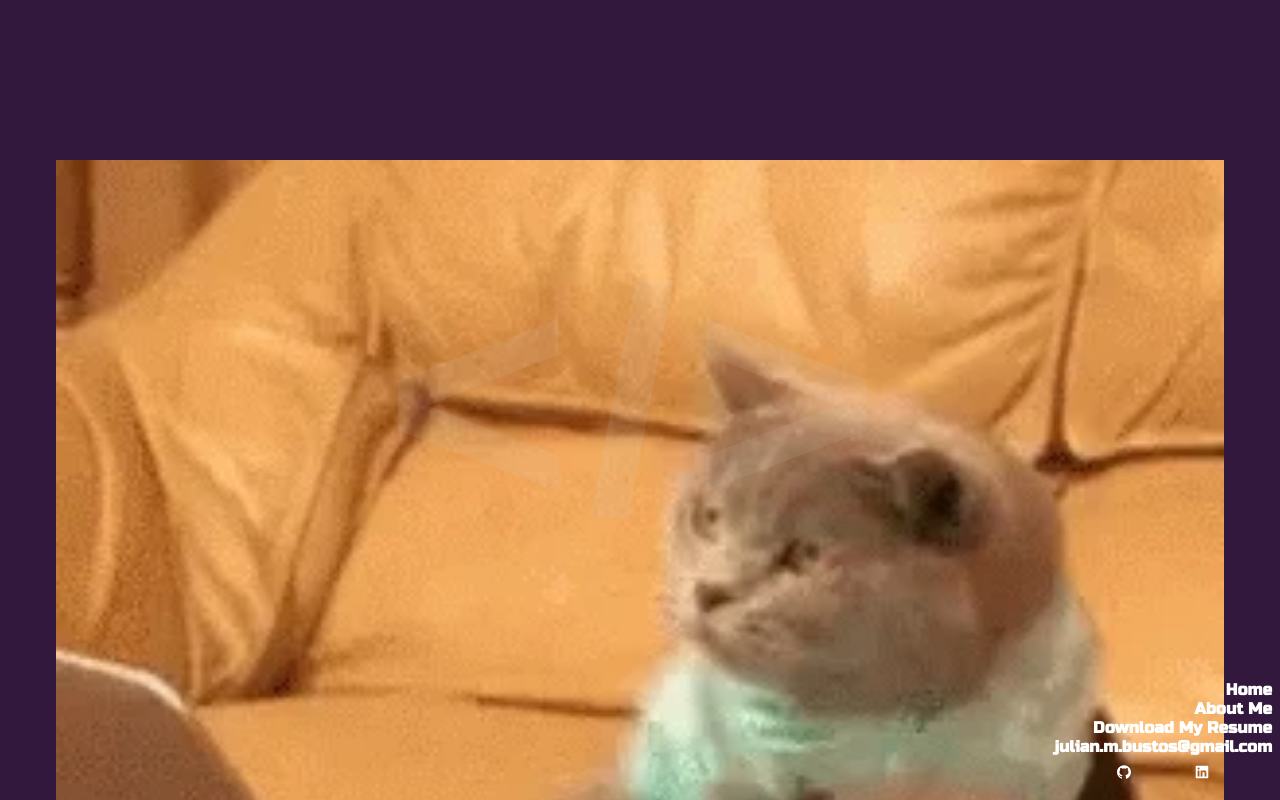
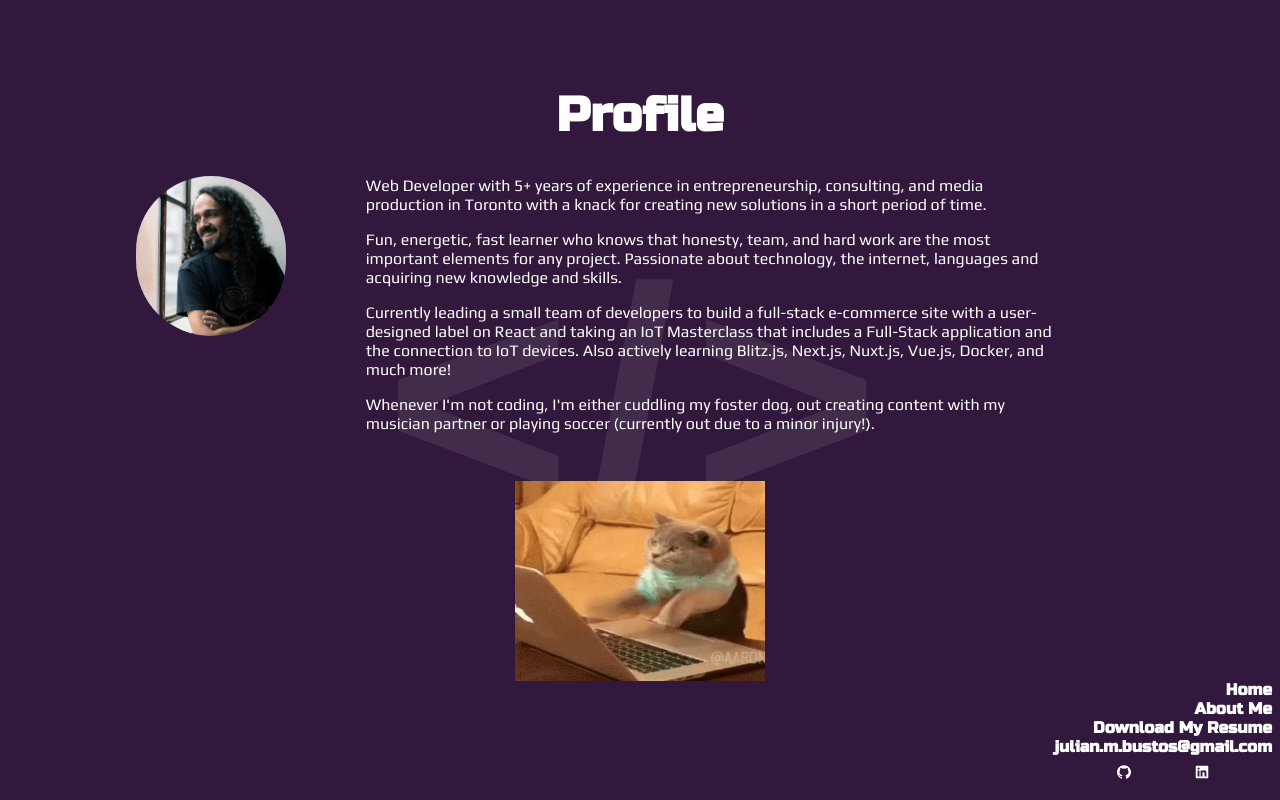
Before and after one commit to julimancan/julres, a Next.js app: page /about in a window 1280 px wide. Shown: the top 800 px of the page. Built offline with nearby package versions, Linux system fonts and the light colour scheme.

Commit message:
fixed about page and fixed the content of the porjects

```diff
--- a/components/ProjectModal.js
+++ b/components/ProjectModal.js
@@ -23,6 +23,7 @@ const ProjectModalContainer = styled.section`
     position: absolute;
     top: 2rem;
     left: 2rem;
+    font-size: 2rem;
   }
   .project-info {
     display: flex;
@@ -61,7 +62,7 @@ const ProjectModalContainer = styled.section`
       }
     }
   }
-  ${mediaQueries.desktop_up`
+  ${mediaQueries.desktop_medium_up`
     .project-info {
 
       flex-direction: row;
--- a/content/content.js
+++ b/content/content.js
@@ -131,7 +131,7 @@ export const projects = [
     name: "It’s My Wine",
     dates: " Sep.2020 (currently in progress)",
     description: [
-      "Leading a team of 3 developers in the building and implementation of an e-commerce site with a label customizer aimed at creating logic and solutions in line with our client&#x27;s goals, vision, and ethics.",
+      "Leading a team of 3 developers in the building and implementation of an e-commerce site with a label customizer aimed at creating logic and solutions in line with our client's goals, vision, and ethics.",
       "Designing the wireframe, peer programming the front-end of a Full Stack Application (built using React, Konva, Stripe, and emailjs), developing over 10 new features and implementing automatic emails."
     ],
     stack: [
@@ -148,7 +148,7 @@ export const projects = [
     name: "IoT MasterClass",
     dates: "April 2021 – (currently in progress)",
     description: [
-      "Building a Full Stack Application platform to connect custom IoT devices to customer&#x27;s devices where they choose from a list of premade templates that display and manage the information.",
+      "Building a Full Stack Application platform to connect custom IoT devices to customer's devices where they choose from a list of premade templates that display and manage the information.",
       "Developing the app with Vue, Nuxt, Express for the backend, and MongoDB as a database."
     ],
     stack: [
@@ -158,7 +158,7 @@ export const projects = [
     githubLinks: [
       "https://github.com/julimancan/iot-masterclass-fe",
     ],
-    imageLink: ""
+    imageLink: "/projectScreenshots/iotMaster.png"
   },
   {
     name: "ReForest",
@@ -178,24 +178,24 @@ export const projects = [
     ],
     imageLink: "https://github.com/lib3rate/which-bin-app/raw/master/public/images/ReadME/Euni.gif"
   },
-  {
-    name: "ReForest",
-    dates: "Aug. 2020 to Aug. 2020",
-    description: [
-      "Worked with 3 developers as part of our graduation project for Lighthouse Labs Web Development bootcamp, to build an ecologically friendly web app for waste management.",
-      "The app uses AWS Rekognition service to identify waste with photographs. The project was built using React, Auth0 &amp; PostgreSQL on the backend.",
-      "Engineered and developed the front-end features, design, and implementation of the database, which includes a gamified version to engage users by providing a space to compare their progress to their circle of friends.",
-    ],
-    stack: [
-      "React", "Bulma", "Konva", "SASS", "Express", "Stripe", "PostgreSQL", "Auth0", "Styled-Components",
-    ],
-    liveLink: "",
-    githubLinks: [
-      "https://github.com/lib3rate/which-bin-app",
-      "https://github.com/lib3rate/which-bin-api",
-    ],
-    imageLink: "https://github.com/lib3rate/which-bin-app/raw/master/public/images/ReadME/Euni.gif"
-  },
+  // {
+  //   name: "ReForest",
+  //   dates: "Aug. 2020 to Aug. 2020",
+  //   description: [
+  //     "Worked with 3 developers as part of our graduation project for Lighthouse Labs Web Development bootcamp, to build an ecologically friendly web app for waste management.",
+  //     "The app uses AWS Rekognition service to identify waste with photographs. The project was built using React, Auth0 &amp; PostgreSQL on the backend.",
+  //     "Engineered and developed the front-end features, design, and implementation of the database, which includes a gamified version to engage users by providing a space to compare their progress to their circle of friends.",
+  //   ],
+  //   stack: [
+  //     "React", "Bulma", "Konva", "SASS", "Express", "Stripe", "PostgreSQL", "Auth0", "Styled-Components",
+  //   ],
+  //   liveLink: "",
+  //   githubLinks: [
+  //     "https://github.com/lib3rate/which-bin-app",
+  //     "https://github.com/lib3rate/which-bin-api",
+  //   ],
+  //   imageLink: "https://github.com/lib3rate/which-bin-app/raw/master/public/images/ReadME/Euni.gif"
+  // },
 ];
 
 export const education = [
--- a/pages/about.js
+++ b/pages/about.js
@@ -3,10 +3,12 @@ import { motion } from "framer-motion";
 import { profile } from "../content/content";
 import { colors } from "../siteColors";
 
+import mediaQueries from "../utils/mediaQueries.ts";
 
 
 const AboutPage = styled(motion.main)`
   /* padding-top: 10rem; */
+  /* margin-top: 5rem; */
 
   /* border: 1px solid black; */
   * {
@@ -14,13 +16,15 @@ const AboutPage = styled(motion.main)`
   /* border: 1px solid black; */
   }
   .cat-container {
-    background: red;
     display: flex;
     justify-content: center;
-    margin: 10rem 0 0rem;
-    width: 100%;
+    margin: 2rem 0 0rem;
+    /* width: 100%; */
+    max-height: 200px;
+    /* background: red; */
     .cat {
-      width: 100%;
+      /* width: 100%; */
+      max-width: 250px;
 
       }
     }
@@ -31,18 +35,24 @@ const AboutPage = styled(motion.main)`
       display: grid;
       /* align-items: center; */
       position: relative;
+      margin: 0 5rem;
+      p {
+
+        margin: 1rem 5rem;
+      }
+
+  }
     .image-container {
       /* background: red; */
       display: flex;
       justify-content: center;
-      margin: 0 0 1rem;
+      margin: 1rem;
       width: 100%;
-      .cat {
-        width: 100%;
-
-      }
+      min-width: 150px;
+      position: relative;
     }
     .profile {
+      /* margin-top: 5rem; */
       width: 10rem;
       overflow: hidden;
       height: 10rem;
@@ -54,7 +64,12 @@ const AboutPage = styled(motion.main)`
       /* transform: translate(-50%, 0%); */
       margin: 1rem auto;
     }
-  }
+    ${mediaQueries.desktop_medium_up`
+        article {
+          display: flex;
+        }
+
+      `}
 `;
 
 
@@ -62,21 +77,25 @@ const About = () => {
   console.log(`here~!!!`)
   return (
     <AboutPage>
-      <div className="cat-container">
-        <img src="/catCoding.webp" alt="cat coding" className="cat" />
-      </div>
       <h1>Profile</h1>
+
+
       <article>
-        {profile.map((paragraph, index) => (
-          <div key={index}>
-            <p>{paragraph}</p>
-            <br />
-          </div>
-        ))}
         <div className="image-container profile">
           <img src="/juli.jpg" alt="juli's face" />
         </div>
+        <div >
+          {profile.map((paragraph, index) => (
+            <p key={index}>{paragraph} <br /></p>
+
+          ))}
+        </div>
+
       </article>
+        <div className="cat-container">
+
+          <img src="/catCoding.webp" alt="cat coding" className="cat" />
+        </div>
     </AboutPage>
   )
 };
```
Also changed, not shown: components/Projects.js (+8 -6 lines), public/projectScreenshots/iotMaster.png (added).
